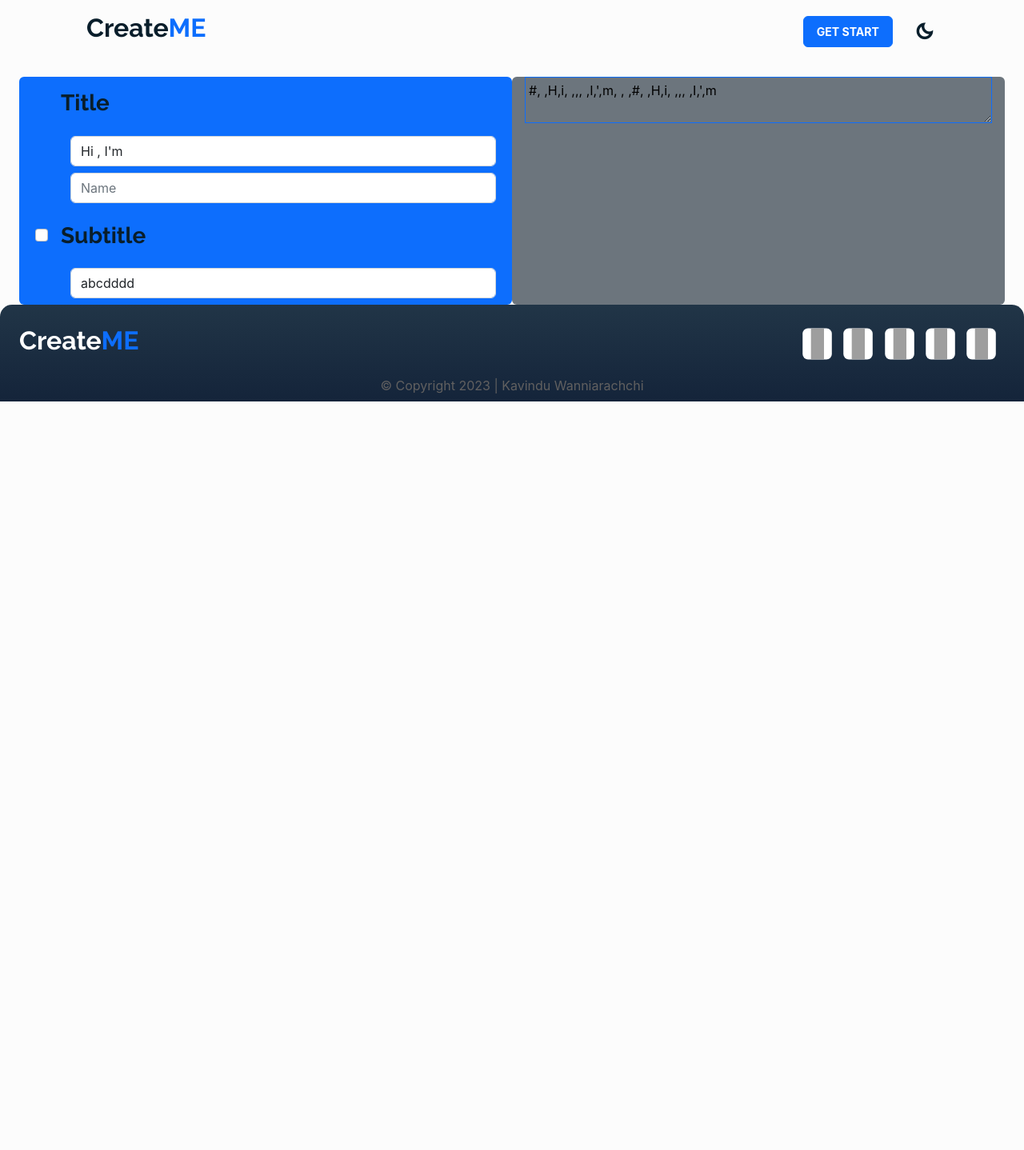
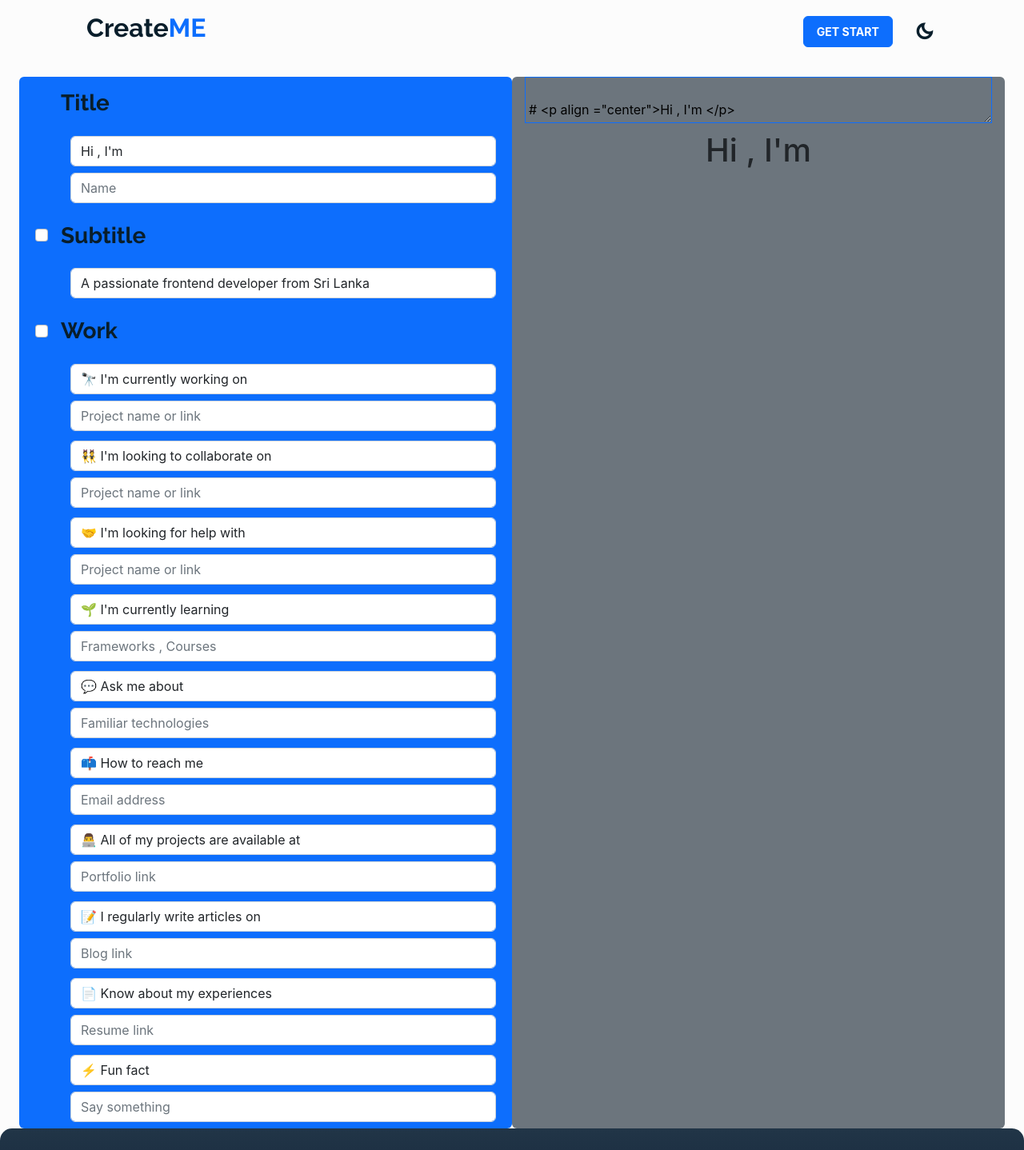
Before and after one commit to kavindu-mane/CreateME, a React (Create React App) app: page /create in a window 1280 px wide. Shown: the top 1438 px of the page at 80% size. Before the commit the page ends 800 px from the top, so only its background shows below. Built offline with nearby package versions, Linux system fonts and the light colour scheme; grey boxes are pictures that could not be loaded.

Commit message:
updates 03/11

```diff
--- a/src/components/BasicInfo.jsx
+++ b/src/components/BasicInfo.jsx
@@ -7,39 +7,87 @@ const BasicInfo = ()  => {
     const [,setMarkdown] = useMarkdown();
     const [title , setTitle] = useState("Hi , I'm")
     const [titleValue , setTitleValue] = useState("")
-    const [subtitle , setSubtitle] = useState("abcdddd")
-    const [active , setActive] = useState({"title": true , "subtitle":true})
-    const [align , setAlign] = useState({"title": "left" , "subtitle":"left"})
+    const [subtitle , setSubtitle] = useState("A passionate frontend developer from Sri Lanka")
+    const [work , setWork] = useState({"working":"🔭 I'm currently working on",
+                                        "collaborate":"👯 I'm looking to collaborate on",
+                                        "help":"🤝 I'm looking for help with",
+                                        "learning":"🌱 I'm currently learning",
+                                        "about":"💬 Ask me about",
+                                        "reach":"📫 How to reach me",
+                                        "project":"👨‍💻 All of my projects are available at",
+                                        "article":"📝 I regularly write articles on",
+                                        "experience":"📄 Know about my experiences",
+                                        "fun":"⚡ Fun fact",
+                                        })
+    const [workValue , setWorkValue] = useState({"working":"",
+                                        "collaborate":"",
+                                        "help":"",
+                                        "learning":"",
+                                        "about":"",
+                                        "reach":"",
+                                        "project":"",
+                                        "article":"",
+                                        "experience":"",
+                                        "fun":"",
+                                        })
+    const [active , setActive] = useState({"title": true ,
+                                        "subtitle":false ,
+                                        "work":false})
+    const [align , setAlign] = useState({"title": "center" ,
+                                        "subtitle":"left" ,
+                                        "work":"left"})
 
     const onChechboxClicked = (event) =>{
-        // let active = event.target.checked
+        const activeElement = event.target
+        const id = activeElement.value
+        let newValue = ""
+        if(id === "subtitle") newValue = {...active , "subtitle" : !(active["subtitle"])}
+        if(id === "work") newValue = {...active , "work" : !(active["work"])}
+        setActive(newValue)
     }
 
     let addingValue = {
         "title" : {
-            "left" : `# ${title}`,
-            "center" : ""
+            "left" : `# ${title} ${titleValue}`,
+            "center" : `# <p align ="center">${title} ${titleValue}</p>`
         },
         "subtitle" : {
             "left" : `### ${subtitle}`,
-            "center" : ""
+            "center" : `### <p align ="center">${subtitle}</p>`
+        },
+        "working" : {
+            "left" : `##### *${work["working"]} ${workValue["working"]}*`.replace(/\s\**$/,'*'),
+            "center" : `##### <p align ="center"><i>${work["working"]} ${workValue["working"]}</i></p>`
         }
     }
 
     let settings = {
-        "title":  `${addingValue["title"][align["title"]]}  ${titleValue}`,
-        "subtitle": `${addingValue["title"][align["subtitle"]]}`
-
+        "title":  `${addingValue["title"][align["title"]]}`,
+        "subtitle": `${addingValue["subtitle"][align["subtitle"]]}`,
+        "working": `${addingValue["working"][align["work"]]}`,
     }
 
     const idToSetValue = (id , value) => {
+        let newValue = ""
         if (id === "title") setTitle(value);
         if (id === "subtitle") setSubtitle(value)
+        if(id === "working") newValue = {...work , "working" : value}
+
+        if (["working"].includes(id)) setWork(newValue)
+    }
+
+    const idToSetUserValue = (id , value) => {
+        let newValue = ""
+        if(id === "title") setTitleValue(value)
+        if(id === "working") newValue = {...workValue , "working" : value}
+
+        if (["working"].includes(id)) setWorkValue(newValue)
     }
 
     const updateMarkdown = (event) => {
         const value = event.target.value;
-        setTitleValue(value)
+        const id = event.target.id;
+        idToSetUserValue(id , value)
     }
 
     const updateMarkdownFromLable = (event) =>{
@@ -48,36 +96,27 @@ const BasicInfo = ()  => {
         idToSetValue(id , value);
     }
 
-    // useEffect for title
-    // useEffect(() => {
-    //     setMarkdown(addingValue["title"]["left"]  + " " + titleValue)
-    // },[title])
-
-    // useEffect(() => {
-    //     setMarkdown(addingValue["title"]["left"]  + " " + titleValue)
-    // },[titleValue])
-
-    // useEffect for subtitle
-    // useEffect(() => {
-    //     setMarkdown(addingValue["subtitle"]["left"])
-    // },[subtitle])
-
     useEffect(() => {
-        setMarkdown("")
+        let finalVal = ""
         Object.keys(settings).forEach(element => {
             let currentElemet = settings[element]
-            if(active[element]){
-                setMarkdown(prevState => ([...prevState , ...currentElemet]))
+            const defaulElement = [`##### <p align ="center"><i> </i></p>` , `##### * *` , `##### **`]
+            if (["working"].includes(element)) element = "work"
+
+            if(active[element] && !defaulElement.includes(currentElemet)){
+                finalVal += "\n" + currentElemet
             }
         });
-    },[subtitle])
+        setMarkdown(finalVal)
+        // console.log(work)
+    })
 
 
     return (
         <React.Fragment>
             {/* Title - labal */}
             <div className='d-flex ps-1 py-3 d-flex align-items-center'>
-                <input type={"checkbox"} id={"title"} value="title" onChange={onChechboxClicked}
+                <input type={"checkbox"} id={"title-checkbox"} value="title" onChange={onChechboxClicked}
                 className="form-check-input m-0 opacity-0"/>
                 <h3 className='ps-3 m-0 f-raleway fw-light'>Title</h3>
             </div>
@@ -89,9 +128,9 @@ const BasicInfo = ()  => {
                 aria-label="title" id='title' onChange = {updateMarkdown}/>
             </div>
 
-              {/* Subtitle - labal */}
-              <div className='d-flex ps-1 py-3 d-flex align-items-center'>
-                <input type={"checkbox"} id={"title"} value="title" onChange={onChechboxClicked}
+            {/* Subtitle - labal */}
+            <div className='d-flex ps-1 py-3 d-flex align-items-center'>
+                <input type={"checkbox"} id={"subtitle-checkbox"} value="subtitle" onChange={onChechboxClicked}
                 className="form-check-input m-0"/>
                 <h3 className='ps-3 m-0 f-raleway fw-light'>Subtitle</h3>
             </div>
@@ -100,6 +139,83 @@ const BasicInfo = ()  => {
                 <input type="text" class="form-control my-1" placeholder="Your Subtitle" defaultValue={subtitle}
                 aria-label="subtitle" id = "lable-subtitle" onChange={updateMarkdownFromLable}/>
             </div>
+
+            {/* Work - labal */}
+            <div className='d-flex ps-1 py-3 d-flex align-items-center'>
+                <input type={"checkbox"} id={"work-checkbox"} value="work" onChange={onChechboxClicked}
+                className="form-check-input m-0"/>
+                <h3 className='ps-3 m-0 f-raleway fw-light'>Work</h3>
+            </div>
+            {/* Working input values */}
+            <div class="m-1 ms-5 row">
+                <input type="text" class="form-control my-1" placeholder="Working" defaultValue={work["working"]}
+                aria-label="working" id = "lable-working" onChange={updateMarkdownFromLable}/>
+                <input type="text" class="form-control my-1" placeholder="Project name or link"
+                aria-label="working" id='working' onChange = {updateMarkdown}/>
+            </div>
+             {/* Collaborate input values */}
+             <div class="m-1 ms-5 row">
+                <input type="text" class="form-control my-1" placeholder="collaborate" defaultValue={work["collaborate"]}
+                aria-label="collaborate" id = "lable-collaborate" onChange={updateMarkdownFromLable}/>
+                <input type="text" class="form-control my-1" placeholder="Project name or link"
+                aria-label="collaborate" id='collaborate' onChange = {updateMarkdown}/>
+            </div>
+             {/* Help input values */}
+             <div class="m-1 ms-5 row">
+                <input type="text" class="form-control my-1" placeholder="help" defaultValue={work["help"]}
+                aria-label="help" id = "lable-help" onChange={updateMarkdownFromLable}/>
+                <input type="text" class="form-control my-1" placeholder="Project name or link"
+                aria-label="help" id='help' onChange = {updateMarkdown}/>
+            </div>
+             {/* Learning input values */}
+             <div class="m-1 ms-5 row">
+                <input type="text" class="form-control my-1" placeholder="learning" defaultValue={work["learning"]}
+                aria-label="learning" id = "lable-learning" onChange={updateMarkdownFromLable}/>
+                <input type="text" class="form-control my-1" placeholder="Frameworks , Courses"
+                aria-label="learning" id='learning' onChange = {updateMarkdown}/>
+            </div>
+             {/* About input values */}
+             <div class="m-1 ms-5 row">
+                <input type="text" class="form-control my-1" placeholder="about" defaultValue={work["about"]}
+                aria-label="about" id = "lable-about" onChange={updateMarkdownFromLable}/>
+                <input type="text" class="form-control my-1" placeholder="Familiar technologies"
+                aria-label="about" id='about' onChange = {updateMarkdown}/>
+            </div>
+             {/* Reach input values */}
+             <div class="m-1 ms-5 row">
+                <input type="text" class="form-control my-1" placeholder="reach" defaultValue={work["reach"]}
+                aria-label="reach" id = "lable-reach" onChange={updateMarkdownFromLable}/>
+                <input type="text" class="form-control my-1" placeholder="Email address"
+                aria-label="reach" id='reach' onChange = {updateMarkdown}/>
+            </div>
+             {/* Project input values */}
+             <div class="m-1 ms-5 row">
+                <input type="text" class="form-control my-1" placeholder="project" defaultValue={work["project"]}
+                aria-label="project" id = "lable-project" onChange={updateMarkdownFromLable}/>
+                <input type="text" class="form-control my-1" placeholder="Portfolio link"
+                aria-label="project" id='project' onChange = {updateMarkdown}/>
+            </div>
+             {/* Article input values */}
+             <div class="m-1 ms-5 row">
+                <input type="text" class="form-control my-1" placeholder="article" defaultValue={work["article"]}
+                aria-label="article" id = "lable-article" onChange={updateMarkdownFromLable}/>
+                <input type="text" class="form-control my-1" placeholder="Blog link"
+                aria-label="article" id='article' onChange = {updateMarkdown}/>
+            </div>
+             {/* Experience input values */}
+             <div class="m-1 ms-5 row">
+                <input type="text" class="form-control my-1" placeholder="experience" defaultValue={work["experience"]}
+                aria-label="experience" id = "lable-experience" onChange={updateMarkdownFromLable}/>
+                <input type="text" class="form-control my-1" placeholder="Resume link"
+                aria-label="experience" id='experience' onChange = {updateMarkdown}/>
+            </div>
+             {/* Fun input values */}
+             <div class="m-1 ms-5 row">
+                <input type="text" class="form-control my-1" placeholder="fun" defaultValue={work["fun"]}
+                aria-label="fun" id = "lable-fun" onChange={updateMarkdownFromLable}/>
+                <input type="text" class="form-control my-1" placeholder="Say something"
+                aria-label="fun" id='fun' onChange = {updateMarkdown}/>
+            </div>
         </React.Fragment>
     );
 }
```
